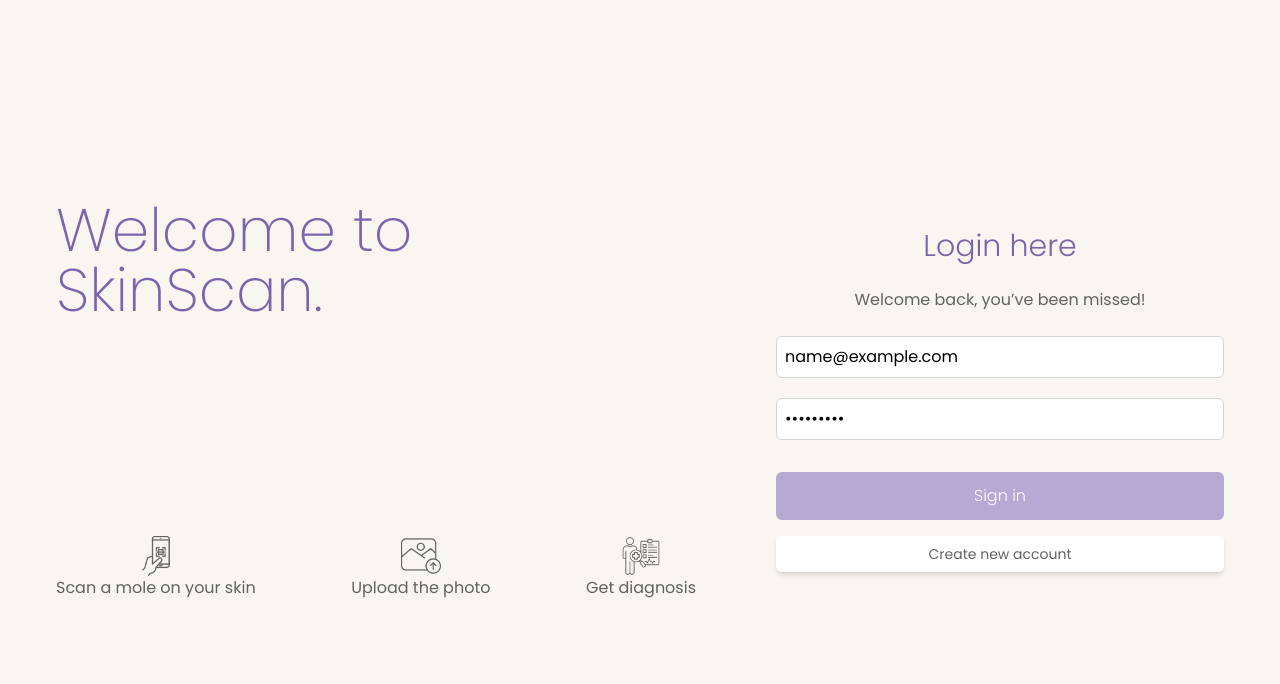
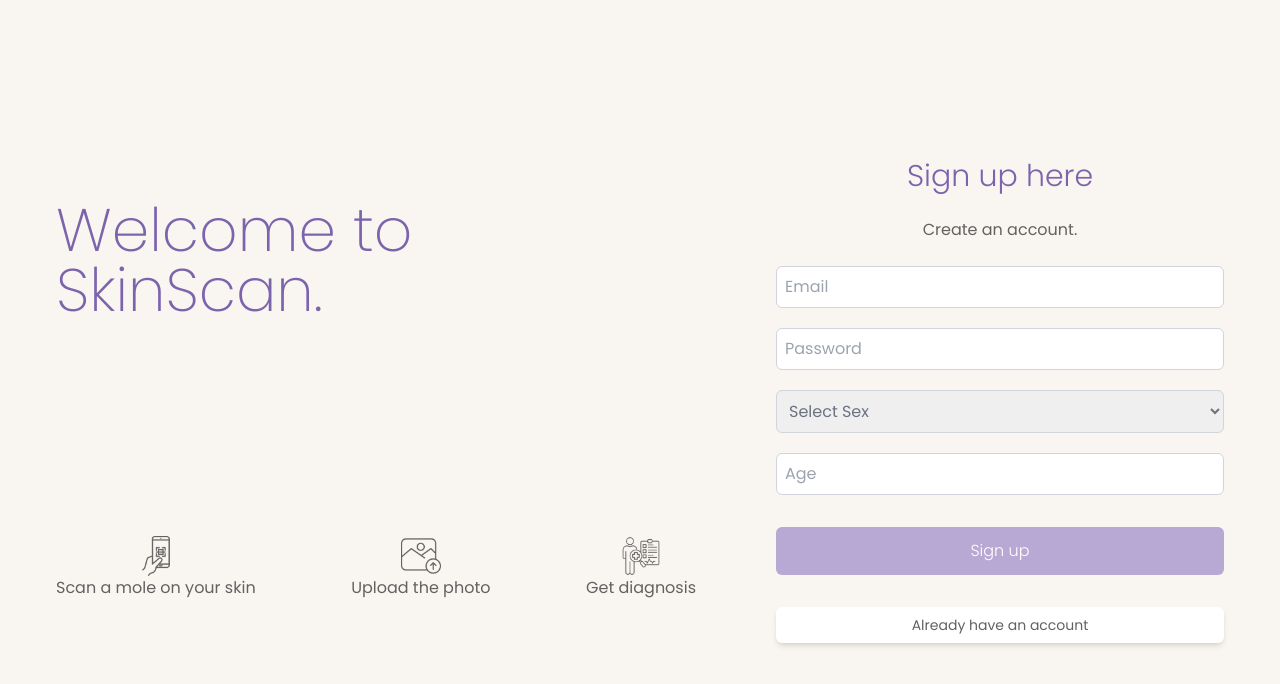
Before and after one commit to kaisaarumeel/skin-cancer-detector, a SvelteKit app in the folder client/: page /home in a window 1280 px wide. Both pictures are taken after typing "name@example.com", "Sample123" into the empty fields and a click on the button "Create new account". Shown: the top 684 px of the page. Built offline with nearby package versions, Linux system fonts and the light colour scheme.

Commit message:
#8 Add Sign up
Created sign up form, made the home page switch between login and signup

```diff
--- /dev/null
+++ b/client/src/components/LoginForm.svelte
@@ -0,0 +1,11 @@
+<div class="flex flex-col max-w-md w-full text-center justify-center">
+    <h2 class="text-3xl font-light text-secondary mb-6">Login here</h2>
+    <p class="text-tertiary mb-5">Welcome back, you’ve been missed!</p>
+    <div class="mb-4">
+      <input type="email" placeholder="Email" class="w-full p-2 border border-gray-300 rounded-md outline-none mt-1 focus:border-secondary">
+    </div>
+    <div class="mb-4">
+      <input type="password" placeholder="Password" class="w-full p-2 border border-gray-300 rounded-md outline-none mt-1 focus:border-secondary">
+    </div>
+    <button class="w-full p-3 bg-primary text-white font-light rounded-md cursor-pointer mt-4 transition-colors hover:bg-secondary shadow-l">Sign in</button>
+</div>
--- /dev/null
+++ b/client/src/components/SignupForm.svelte
@@ -0,0 +1,22 @@
+<div class="flex flex-col max-w-md w-full text-center justify-center">
+    <h2 class="text-3xl font-light text-secondary mb-6">Sign up here</h2>
+    <p class="text-tertiary mb-5">Create an account.</p>
+    <div class="mb-4">
+      <input type="email" placeholder="Email" class="w-full p-2 border border-gray-300 rounded-md outline-none mt-1 focus:border-secondary">
+    </div>
+    <div class="mb-4">
+      <input type="password" placeholder="Password" class="w-full p-2 border border-gray-300 rounded-md outline-none mt-1 focus:border-secondary">
+    </div>
+    <div class="mb-4">
+        <select class="w-full p-2 border border-gray-300 rounded-md outline-none mt-1 focus:border-secondary text-gray-500 focus:text-black" aria-label="Sex">
+          <option value="" disabled selected class="text-gray-400">Select Sex</option>
+          <option value="male">Male</option>
+          <option value="female">Female</option>
+        </select>
+    </div>
+    <div class="mb-4">
+        <input type="number" placeholder="Age" class="w-full p-2 border border-gray-300 rounded-md outline-none mt-1 focus:border-secondary" min="0" max="100" step="1">
+      </div>
+
+    <button class="w-full p-3 bg-primary text-white font-light rounded-md cursor-pointer mt-4 transition-colors hover:bg-secondary shadow-l">Sign up</button>
+</div>
--- a/client/src/routes/home/+page.svelte
+++ b/client/src/routes/home/+page.svelte
@@ -1,3 +1,11 @@
+<script>
+  import LoginForm from "../../components/LoginForm.svelte";
+  import SignupForm from "../../components/SignupForm.svelte";
+
+  // Reactive state to manage whether to show the login or signup form
+  let showSignup = false;
+</script>
+
 <div class="w-full h-screen flex justify-center items-center">
   <!-- Left Section (hidden on small screens, visible on large screens) -->
   <div class="hidden lg:flex h-1/2 w-6/12 flex-col justify-between mr-20">
@@ -19,17 +27,17 @@
     </div>
   </div>
 
-
-  <div class="flex flex-col max-w-md w-full h-full text-center justify-center">
-    <h2 class="text-3xl font-light text-secondary mb-6">Login here</h2>
-    <p class="text-tertiary mb-5">Welcome back, you’ve been missed!</p>
-    <div class="mb-4">
-      <input type="email" placeholder="Email" class="w-full p-2 border border-gray-300 rounded-md outline-none mt-1 focus:border-secondary">
-    </div>
-    <div class="mb-4">
-      <input type="password" placeholder="Password" class="w-full p-2 border border-gray-300 rounded-md outline-none mt-1 focus:border-secondary">
-    </div>
-    <button class="w-full p-3 bg-primary text-white font-light rounded-md cursor-pointer mt-4 transition-colors hover:bg-secondary shadow-l">Sign in</button>
-    <button class="w-full p-2 bg-white rounded-md cursor-pointer mt-4 text-tertiary text-sm font-regular border-none hover:bg-stone-200 shadow-md">Create new account</button>
+  <!-- Right Section: Conditionally display SignupForm or LoginForm -->
+  <div class="max-w-md w-full h-full flex flex-col justify-center">
+    {#if showSignup}
+      <SignupForm />
+    {:else}
+      <LoginForm />
+    {/if}
+    {#if showSignup}
+      <button on:click={() => showSignup = false} class="w-full p-2 bg-white rounded-md cursor-pointer text-tertiary text-sm font-regular border-none hover:bg-stone-200 shadow-md mt-8">Already have an account</button>
+    {:else}
+      <button on:click={() => showSignup = true} class="w-full p-2 bg-white rounded-md cursor-pointer text-tertiary text-sm font-regular border-none hover:bg-stone-200 shadow-md mt-8">Create new account</button>
+    {/if}
   </div>
 </div>
```
